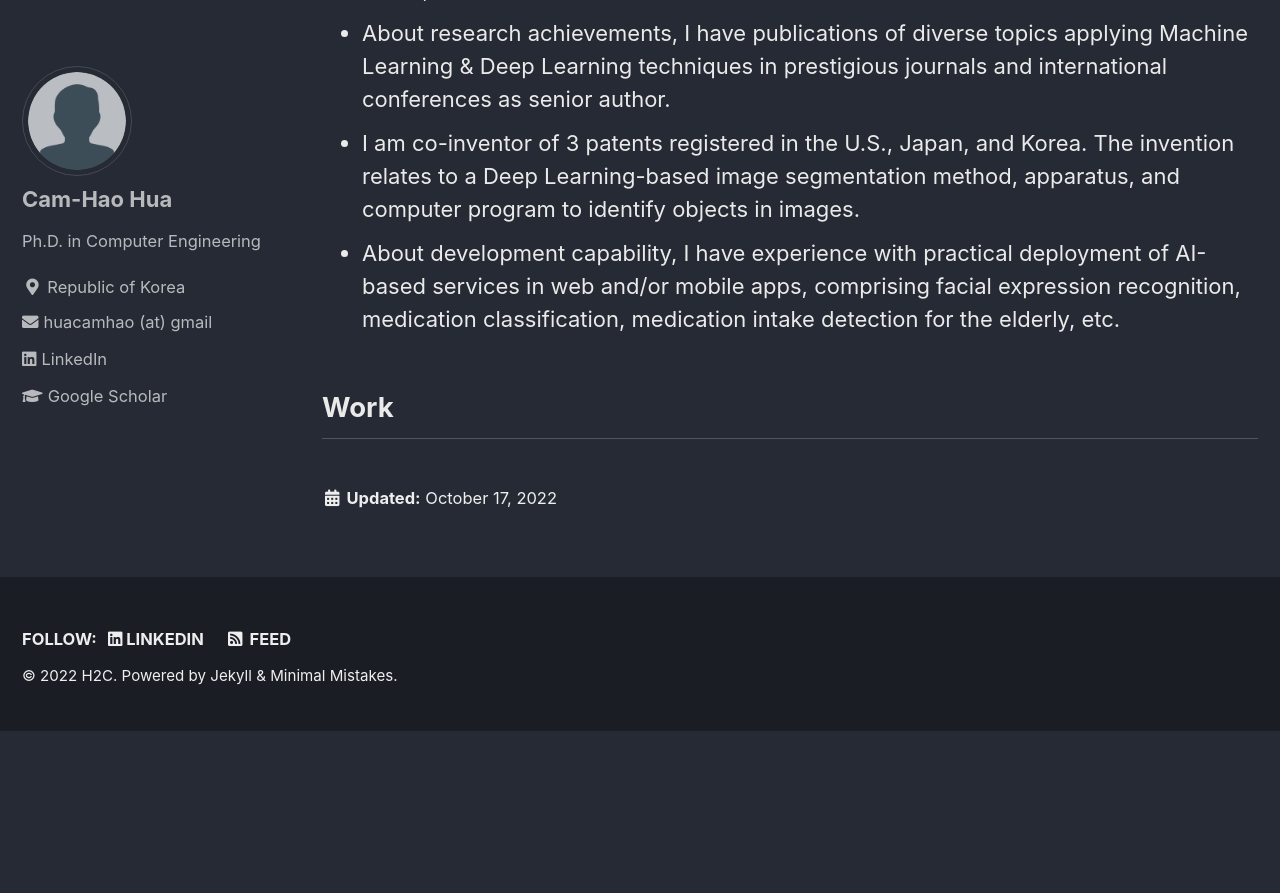
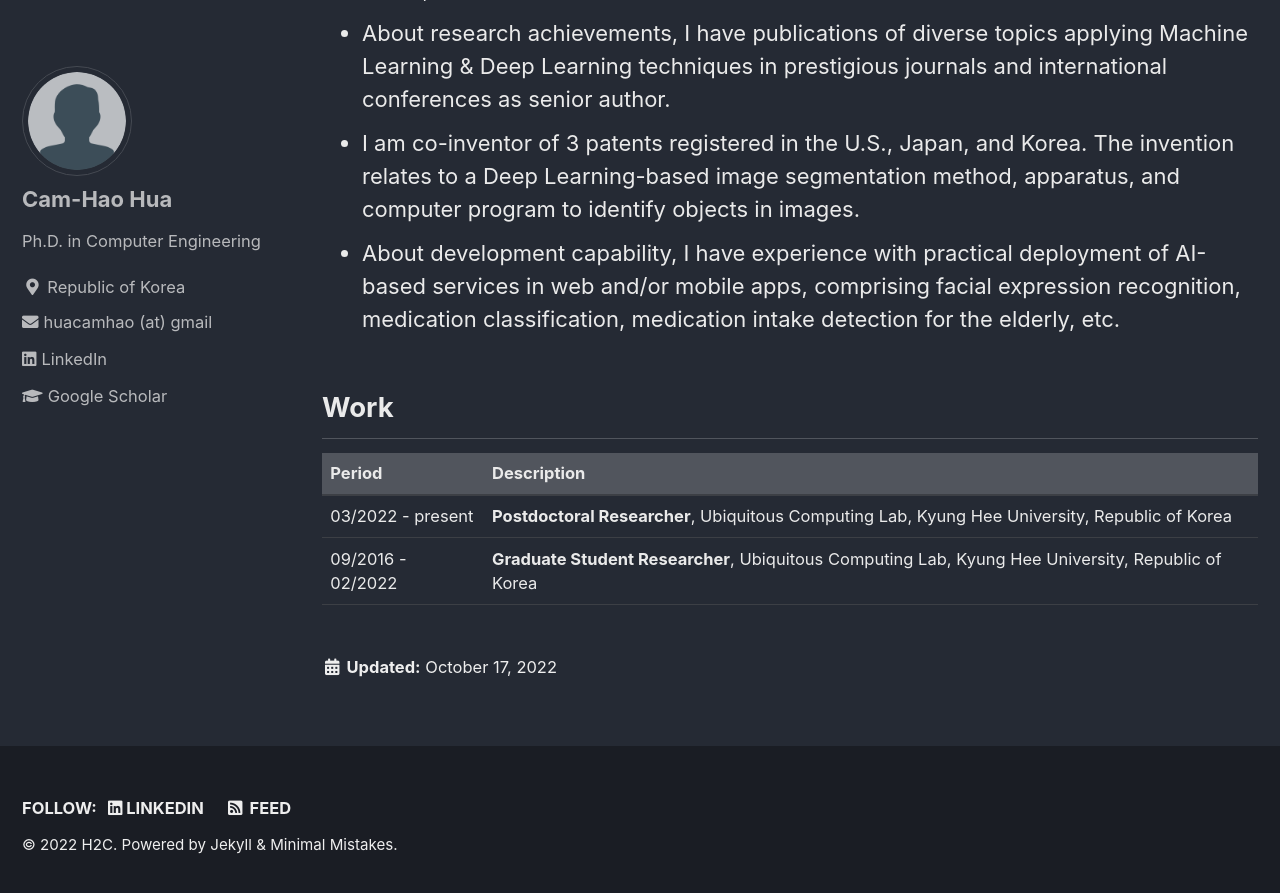
Before and after one commit to camhao168/camhao168.github.io, a Jekyll site: the page built from _pages/about.md, in a window 1280 px wide and 900 px high, scrolled down 584 px. Shown: the top 893 px of the window. Built offline with Jekyll 4.4.1, drawn with Linux system fonts in a browser that asks for light colours; cached includes are drawn as plain includes; before the commit the page ends 1315 px from its top, so only the background shows below that.

Commit message:
Update about.md

```diff
--- a/_pages/about.md
+++ b/_pages/about.md
@@ -14,3 +14,8 @@ date: 2022-10-17T14:49:00+00:00
 - About development capability, I have experience with practical deployment of AI-based services in web and/or mobile apps, comprising facial expression recognition, medication classification, medication intake detection for the elderly, etc.
 
 ## Work
+
+| Period            | Description                                                                                        |
+| ----------------- | -------------------------------------------------------------------------------------------------- |
+| 03/2022 - present | **Postdoctoral Researcher**, Ubiquitous Computing Lab, Kyung Hee University, Republic of Korea     |
+| 09/2016 - 02/2022 | **Graduate Student Researcher**, Ubiquitous Computing Lab, Kyung Hee University, Republic of Korea |
```
